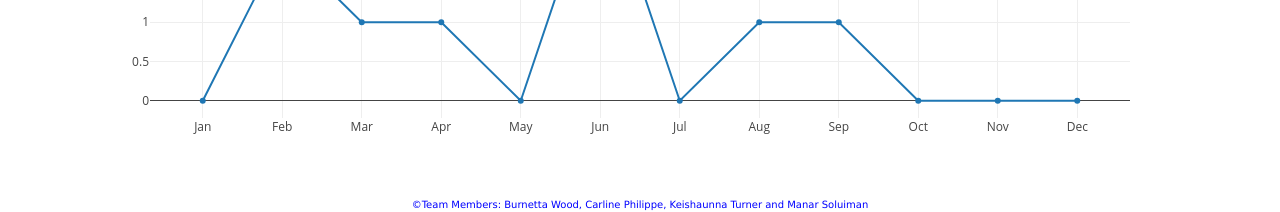
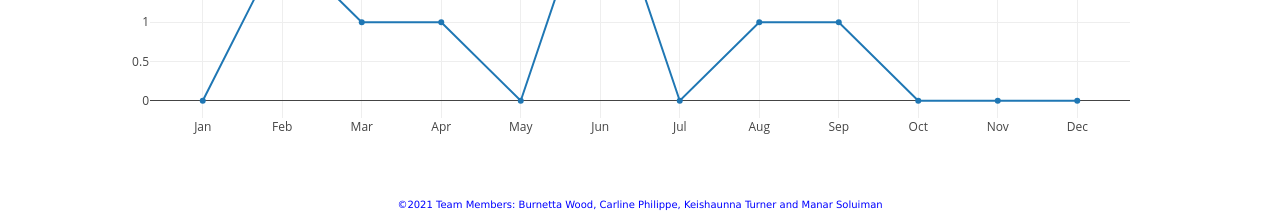
Before and after one commit to burnettaw/project2-group-5, a Flask app: page / in a window 1280 px wide. Shown: the part 1311-1523 px from the top of the page. Run offline with Flask 2, Linux system fonts and the light colour scheme; some libraries are stand-ins or nearby versions.

Commit message:
uploading style changes

```diff
--- a/templates/index.html
+++ b/templates/index.html
@@ -64,7 +64,7 @@
     </div>
     <div class="row">
       <div class="col-md-12">
-        <div class="footer">&copy;Team Members: Burnetta Wood, Carline Philippe, Keishaunna Turner and Manar Soluiman </div>
+        <div class="footer">&copy;2021 Team Members: Burnetta Wood, Carline Philippe, Keishaunna Turner and Manar Soluiman </div>
         <!--div id="bubble"></div -->
         <!-- Create a div where the graph will take place -->
         <div id="my_dataviz">
```
